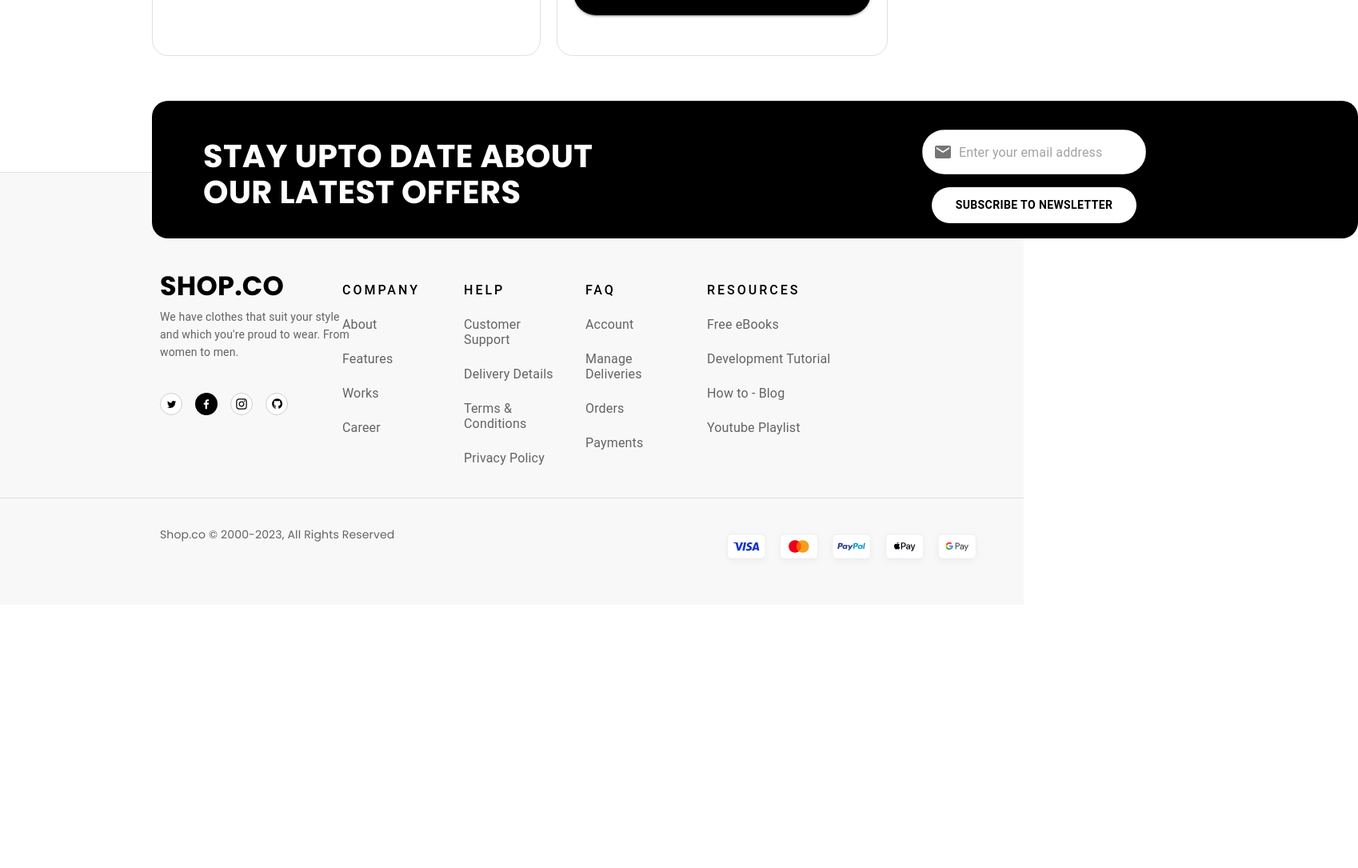
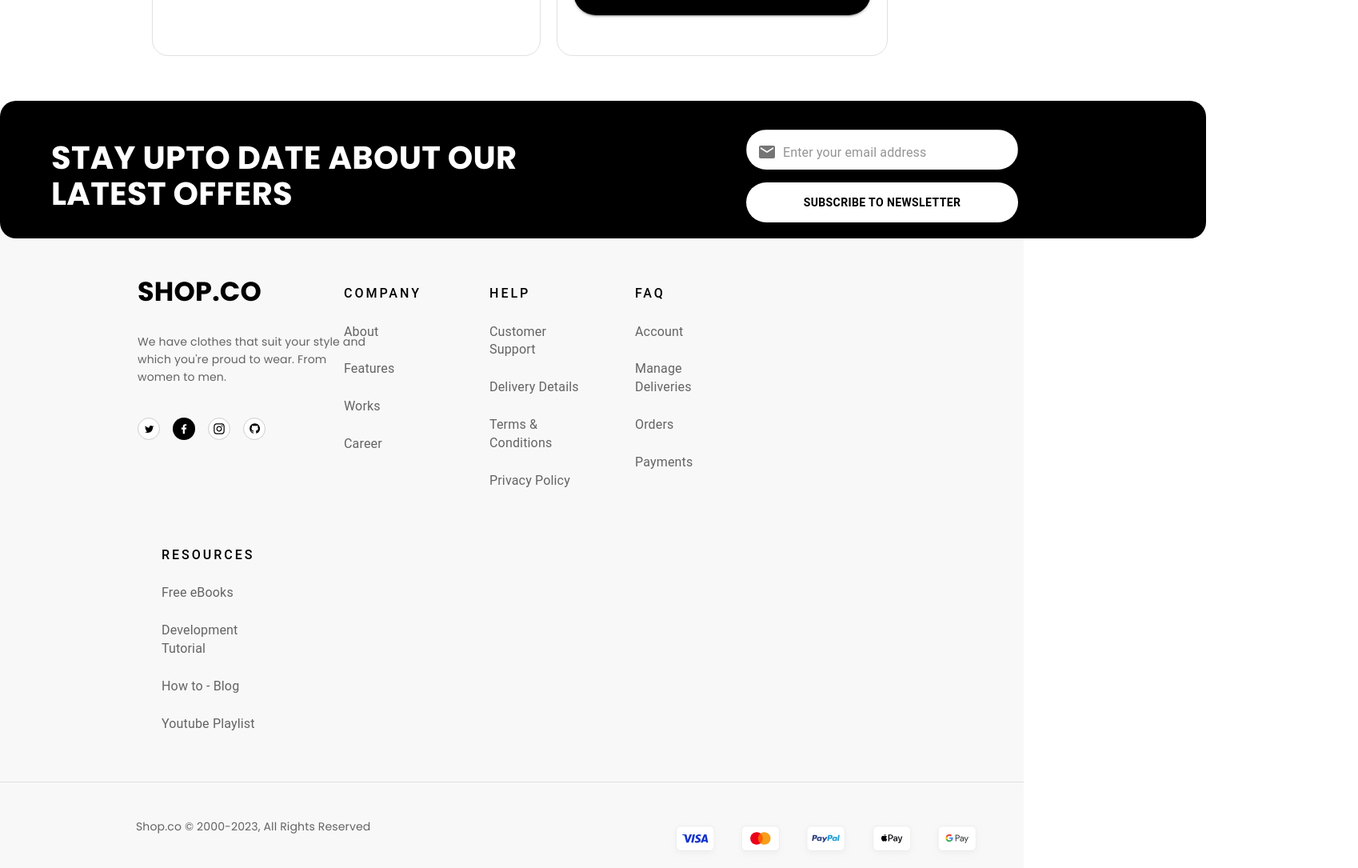
Before and after one commit to aakansha183/E-commerce, a React (Create React App) app: page /Cart in a window 1280 px wide. Shown: the part 700-1785 px from the top of the page at 80% size, 1698 px wide, since content can reach past the window. Before the commit the page ends 1456 px from the top, so only its background shows below. Built offline with nearby package versions, Linux system fonts and the light colour scheme.

Commit message:
Refactored code

```diff
--- a/src/CommonComponents/Footer.tsx
+++ b/src/CommonComponents/Footer.tsx
@@ -1,6 +1,6 @@
 import React from 'react';
 import { Box, Grid, Typography, TextField, Button, InputAdornment } from '@mui/material';
-import { Email, Twitter, Facebook, Instagram, GitHub } from '@mui/icons-material';
+import { Email } from '@mui/icons-material';
 import VisaIcon from '../Assests/ImagesData/VisaIcon';
 import Mastercard from '../Assests/ImagesData/MasterCardIcon';
 import IphonePay from '../Assests/ImagesData/IPhonePayIcon';
@@ -11,13 +11,35 @@ import GithubIcon from '../Assests/ImagesData/GithubIcon';
 import InstaIcon from '../Assests/ImagesData/InstaIcon';
 import TwitterIcon from '../Assests/ImagesData/TwitterIcon';
 
+const socialIcons = [
+  { icon: <TwitterIcon />, link: 'https://x.com/?lang=en' },
+  { icon: <FacebookIcon />, link: 'https://www.facebook.com/' },
+  { icon: <InstaIcon />, link: 'https://www.instagram.com/' },
+  { icon: <GithubIcon />, link: 'https://github.com/' }
+];
+
+const paymentIcons = [
+  { icon: <VisaIcon />, link: 'https://www.visa.co.in/' },
+  { icon: <Mastercard />, link: 'https://www.mastercard.co.in/en-in.html/' },
+  { icon: <PayPalIcon />, link: 'https://www.paypal.com/in/home' },
+  { icon: <IphonePay />, link: 'https://www.apple.com/apple-pay/' },
+  { icon: <GpayIcon />, link: 'https://payments.google.com/gp/w/u/0/home/signup' }
+];
+
+const companyInfo = [
+  { title: 'COMPANY', items: ['About', 'Features', 'Works', 'Career'] },
+  { title: 'HELP', items: ['Customer Support', 'Delivery Details', 'Terms & Conditions', 'Privacy Policy'] },
+  { title: 'FAQ', items: ['Account', 'Manage Deliveries', 'Orders', 'Payments'] },
+  { title: 'RESOURCES', items: ['Free eBooks', 'Development Tutorial', 'How to - Blog', 'Youtube Playlist'] }
+];
+
 const Footer: React.FC = () => {
   return (
     <Box sx={{ backgroundColor: '#f8f8f8', padding: '40px 0', borderTop: '1px solid #e0e0e0' }}>
-      <Box sx={{ backgroundColor: '#000000', color: '#fff', padding: '36px 64px 36px 64px', borderRadius: '20px',width:'1380px',height:'100px',marginLeft: '190px',marginTop:'-130px' }}>
+      <Box sx={{ backgroundColor: '#000', color: '#fff', padding: '36px 64px', borderRadius: '20px', width: '1380px', height: '100px', margin: '0 auto', marginTop: '-130px' }}>
         <Grid container justifyContent="center" alignItems="center" spacing={2}>
           <Grid item xs={12} md={6}>
-            <Typography variant="h4" fontWeight="700" fontSize={'40px'} lineHeight={'45px'} width={'551px'} height={'94px'} fontFamily={'Poppins'}>
+            <Typography variant="h4" fontWeight="700" fontSize={'40px'} lineHeight={'45px'} fontFamily={'Poppins'}>
               STAY UPTO DATE ABOUT OUR LATEST OFFERS
             </Typography>
           </Grid>
@@ -26,13 +48,9 @@ const Footer: React.FC = () => {
               <TextField
                 variant="outlined"
                 placeholder="Enter your email address"
-    sx={{
-      bgcolor: '#fff',
-      borderRadius: '30px',
-      marginBottom: 2,
-      maxWidth: 350,
-    }}
+                sx={{ bgcolor: '#fff', borderRadius: '30px', marginBottom: 2, width: 340, height: 50 }}
                 InputProps={{
+                  style: { color: 'black' },
                   startAdornment: (
                     <InputAdornment position="start">
                       <Email />
@@ -42,130 +60,62 @@ const Footer: React.FC = () => {
               />
               <Button
                 variant="contained"
-    color="primary"
-    sx={{
-      borderRadius: '30px',
-      bgcolor: '#fff',
-      color: '#000',
-      padding: '10px 30px',
-      fontWeight: 'bold',
-    }}
+                sx={{ borderRadius: '30px', bgcolor: '#fff', color: '#000', padding: '10px 30px', fontWeight: 'bold', width: 340, height: 50 }}
               >
                 Subscribe to Newsletter
               </Button>
             </Box>
-
           </Grid>
         </Grid>
       </Box>
 
-      <Grid container spacing={4} justifyContent="center" sx={{ padding: '40px 200px' }}>
+      <Grid container spacing={4}  sx={{ padding: '40px 200px',marginLeft:'-60px' }}>
         <Grid item xs={12} sm={3}>
-          <Typography variant="h6" fontWeight="700" fontSize={'33.45px'} width={'167px'} height={'23px'} lineHeight = {'40.15px'} fontFamily={'Poppins'}>
+          <Typography variant="h6" fontWeight="700" fontSize={'33.45px'} fontFamily="Poppins" >
             SHOP.CO
           </Typography>
-          <Typography variant="body2" color="textSecondary" sx={{ marginTop: 3,fontWeight:'400',fontSize:'14px',lineHeight:'22px',width:'248px',height:'66px' }}>
+          <Typography variant="body2" color="textSecondary" sx={{ marginTop: 3, fontWeight: 400, fontSize: '14px',width:'290px',height:'66px',lineHeight:'22px',fontFamily:'Poppins', }}>
             We have clothes that suit your style and which you're proud to wear. From women to men.
           </Typography>
-          <Box sx={{ display: 'flex', marginTop: 5 ,gap :2}}>
-
-          <a href="https://x.com/?lang=en" target = "_blank" > <TwitterIcon/></a>
-          <a href="https://www.facebook.com/" target="_blank">
-      <FacebookIcon />
+          <Box sx={{ display: 'flex', marginTop: 5, gap: 2 }}>
+            {socialIcons.map((social, index) => (
+              <a href={social.link} target="_blank" key={index} rel="noopener noreferrer">
+                {social.icon}
               </a>
-             <a href="https://www.instagram.com/" target = "_blank" > <InstaIcon/></a>
-           <a href=" https://github.com/" target = "_blank" > <GithubIcon/></a>
-
+            ))}
           </Box>
         </Grid>
 
-        <Grid item xs={15} sm={2}>
-          <Typography variant="h6" fontWeight="500" fontSize={'16px'} lineHeight={'18px'} letterSpacing={"3px"} marginTop={2} >
-            COMPANY
+        {companyInfo.map((section, index) => (
+          <Grid item xs={12} sm={2} key={index} sx= {{
+           marginLeft:'30px'
+          }}>
+            <Typography variant="h6" fontWeight="550" fontSize={'16px'} marginTop={2} letterSpacing="3px"  >
+              {section.title}
             </Typography>
-          <Typography variant="body2" color="textSecondary" sx={{ marginTop: 3, fontSize:'16px',fontWeight:'400',lineHeight:'19px'}}>
-            About
-
+            {section.items.map((item, idx) => (
+              <Typography variant="body2" color="textSecondary" sx={{ marginTop: 3, fontSize: '16px', fontWeight: 400,marginBottom:'20px'}} key={idx}>
+                {item}
               </Typography>
-          <Typography variant="body2" color="textSecondary" sx={{ marginTop: 3, fontSize:'16px',fontWeight:'400',lineHeight:'19px'}}>
-            Features
-          </Typography>
-          <Typography variant="body2" color="textSecondary" sx={{ marginTop: 3, fontSize:'16px',fontWeight:'400',lineHeight:'19px'}}>
-            Works
-          </Typography>
-          <Typography variant="body2" color="textSecondary" sx={{ marginTop: 3, fontSize:'16px',fontWeight:'400',lineHeight:'19px'}}>
-          Career
-          </Typography>
+            ))}
+          </Grid>
+        ))}
       </Grid>
 
-        <Grid item xs={12} sm={2}>
-          <Typography variant="h6" fontWeight="500" fontSize={'16px'} lineHeight={'18px'} letterSpacing={"3px"} marginTop={2}>
-            HELP
-          </Typography>
-          <Typography variant="body2" color="textSecondary" sx={{ marginTop: 3, fontSize:'16px',fontWeight:'400',lineHeight:'19px'}}>
-            Customer Support
-          </Typography>
-          <Typography variant="body2" color="textSecondary" sx={{ marginTop: 3, fontSize:'16px',fontWeight:'400',lineHeight:'19px'}}>
-            Delivery Details
-          </Typography>
-          <Typography variant="body2" color="textSecondary"sx={{ marginTop: 3, fontSize:'16px',fontWeight:'400',lineHeight:'19px'}}>
-            Terms & Conditions
-          </Typography>
-          <Typography variant="body2" color="textSecondary" sx={{ marginTop: 3, fontSize:'16px',fontWeight:'400',lineHeight:'19px'}}>
-            Privacy Policy
-          </Typography>
-        </Grid>
-
-        <Grid item xs={12} sm={2}>
-          <Typography variant="h6" fontWeight="500" fontSize={'16px'} lineHeight={'18px'} letterSpacing={"3px"} marginTop={2}>
-            FAQ
-          </Typography>
-          <Typography variant="body2" color="textSecondary" sx={{ marginTop: 3, fontSize:'16px',fontWeight:'400',lineHeight:'19px'}}>
-            Account
-          </Typography>
-          <Typography variant="body2" color="textSecondary" sx={{ marginTop: 3, fontSize:'16px',fontWeight:'400',lineHeight:'19px'}}>
-            Manage Deliveries
-          </Typography>
-          <Typography variant="body2" color="textSecondary" sx={{ marginTop: 3, fontSize:'16px',fontWeight:'400',lineHeight:'19px'}}>
-            Orders
-          </Typography>
-          <Typography variant="body2" color="textSecondary" sx={{ marginTop: 3, fontSize:'16px',fontWeight:'400',lineHeight:'19px'}}>
-            Payments
-          </Typography>
-        </Grid>
-
-        <Grid item xs={12} sm={3}>
-          <Typography variant="h6" fontWeight="500" fontSize={'16px'} lineHeight={'18px'} letterSpacing={"3px"} marginTop={2}>
-            RESOURCES
-          </Typography>
-          <Typography variant="body2" color="textSecondary" sx={{ marginTop: 3, fontSize:'16px',fontWeight:'400',lineHeight:'19px'}}>
-            Free eBooks
-          </Typography>
-          <Typography variant="body2" color="textSecondary" sx={{ marginTop: 3, fontSize:'16px',fontWeight:'400',lineHeight:'19px'}}>
-            Development Tutorial
-          </Typography>
-          <Typography variant="body2" color="textSecondary" sx={{ marginTop: 3, fontSize:'16px',fontWeight:'400',lineHeight:'19px'}}>
-            How to - Blog
-          </Typography>
-          <Typography variant="body2" color="textSecondary" sx={{ marginTop: 3, fontSize:'16px',fontWeight:'400',lineHeight:'19px'}}>
-            Youtube Playlist
-          </Typography>
-        </Grid>
-      </Grid>
-      <Box sx={{  padding: '15px 0', borderTop: '1px solid #e0e0e0'}}>
-        <Typography variant="body2" color="textSecondary" marginLeft={'200px'} marginTop = {'20px'} fontFamily={'Poppins'} >
+      <Box sx={{ padding: '15px 0', borderTop: '1px solid #e0e0e0', textAlign: 'left'}}>
+        <Typography variant="body2" color="textSecondary" fontFamily="Poppins" sx= {{
+          marginTop:'30px',marginLeft:'170px'
+        }}>
           Shop.co © 2000-2023, All Rights Reserved
         </Typography>
+      </Box>
 
-      </Box>
-      <Box sx={{ display: 'flex',justifyContent:'right',marginRight:'50px',marginTop:'-30px'}}>
-         <a href='https://www.visa.co.in/' target='_blank'><VisaIcon/></a>
-         <a href='https://www.mastercard.co.in/en-in.html/' target='_blank'><Mastercard/></a>
-         <a href='https://www.paypal.com/in/home' target='_blank'><PayPalIcon/></a>
-         <a href='https://www.apple.com/apple-pay/' target='_blank'><IphonePay/></a>
-         <a href='https://payments.google.com/gp/w/u/0/home/signup' target='_blank'><GpayIcon/></a>
-
-
+      <Box sx={{ display: 'flex', justifyContent: 'right', gap: 2, marginRight: '50px', marginTop: '-30px' }}>
+        {paymentIcons.map((payment, index) => (
+          <a href={payment.link} target="_blank" key={index} rel="noopener noreferrer">
+            {payment.icon}
+          </a>
+        ))}
       </Box>
     </Box>
   );
--- a/src/CommonComponents/TopHeader.tsx
+++ b/src/CommonComponents/TopHeader.tsx
@@ -26,13 +26,15 @@ const TopHeader: React.FC = () => {
           alignItems: "center",
           color: "#ffffff",
           position: "relative",
+          px: { xs: 2, sm: 3, md: 4 },
         }}
       >
         <Typography
           variant="body2"
           sx={{
-            fontSize: "14px",
+            fontSize: { xs: "12px", sm: "14px" },
             fontFamily: "sans-serif",
+            textAlign: "center",
           }}
         >
           Sign up and get 20% off your first order.{" "}
@@ -49,7 +51,7 @@ const TopHeader: React.FC = () => {
         <IconButton
           sx={{
             position: "absolute",
-            right: "16px",
+            right: { xs: "8px", sm: "16px" },
             color: "#ffffff",
           }}
           onClick={handleClose}
--- a/src/Pages/PageCart/Components/CartComponent.tsx
+++ b/src/Pages/PageCart/Components/CartComponent.tsx
@@ -1,5 +1,5 @@
 import React, { useState, useEffect } from 'react';
-import { Box, Grid, Typography, Button, Divider } from '@mui/material';
+import { Box, Grid, Typography, Button, Divider, IconButton } from '@mui/material';
 import { useSelector, useDispatch } from 'react-redux';
 import { RootState } from '../../../Redux/Store';
 import IncrementDecrementBox from '../../PageProductDetails/Components/ComponentIncrementDecrementBox';
@@ -85,7 +85,9 @@ const CartComponent: React.FC = () => {
                 </Box>
                 <Box display="flex" flexDirection="column" alignItems="flex-end">
                   <Box onClick={() => handleDelete(item.id)}>
+                    <IconButton>
                     <DeleteIcon />
+                    </IconButton>
                   </Box>
                   <IncrementDecrementBox
                     count={itemQuantities[item.id] || 1}
--- a/src/Pages/PageCategory/CategoryDetails.tsx
+++ b/src/Pages/PageCategory/CategoryDetails.tsx
@@ -13,7 +13,7 @@ const CategoryDetails: React.FC = () => {
       <TopHeader />
       <Header />
 
-      <Divider sx={{ mt: 2,width: '82%',marginLeft:'140px' }} />
+      <Divider sx={{ mt: 2,width: '87%',marginLeft:'120px' }} />
 
       <FilterProvider>
         <Box sx={{ display: 'flex', paddingRight: 1, mt: 4, mb: 18 }}>
--- a/src/Pages/PageHome/Components/NewArrival.tsx
+++ b/src/Pages/PageHome/Components/NewArrival.tsx
@@ -1,8 +1,6 @@
 import React from "react";
 import {
   Box,
-  Card,
-  CardContent,
   Typography,
   Button,
   Grid,
--- a/src/Pages/PageHome/Components/Testimonials.tsx
+++ b/src/Pages/PageHome/Components/Testimonials.tsx
@@ -85,7 +85,8 @@ const Testimonials: React.FC = () => {
               flexShrink: 0,
               borderRadius: '20px',
               transition: 'all 0.3s ease',
-             border:'solid 1px #C8C8C8',
+             border:'solid 0.8px #C8C8C8',
+             boxShadow: 0
 
             }}
           >
--- a/src/Pages/PageSignup/Signup.tsx
+++ b/src/Pages/PageSignup/Signup.tsx
@@ -40,8 +40,10 @@ const Register: React.FC = () => {
         lastName: values.lastName,
       };
       await registerUser(newUser);
-      toast.success("Successfully Registered");
-      navigate("/login");
+      toast.success("Successfully Registered",{
+        theme:'dark'
+      });
+      navigate("/Home");
     } catch (err) {
       if (err instanceof Error) {
         setRegistrationError(err.message);
--- a/src/Redux/cartSlice.ts
+++ b/src/Redux/cartSlice.ts
@@ -22,7 +22,7 @@ const cartSlice = createSlice({
   initialState,
   reducers: {
 
-    addToCart(state, action: PayloadAction<CartItem>) {
+    AddToCart(state, action: PayloadAction<CartItem>) {
       const existingItem = state.items.find(item => item.id === action.payload.id && item.color === action.payload.color);
       if (existingItem) {
         existingItem.quantity += action.payload.quantity;
@@ -36,6 +36,6 @@ const cartSlice = createSlice({
   },
 });
 
-export const { addToCart,removeItem } = cartSlice.actions;
+export const { AddToCart,removeItem } = cartSlice.actions;
 
 export default cartSlice.reducer;
```
Also changed, not shown: src/CommonComponents/Header.tsx (+47 -6 lines), src/Pages/PageHome/Components/HeroSection.tsx (+21 -2 lines), src/Pages/PageProductDetails/ProductDetailPage.tsx (+9 -6 lines). Lines whose indentation alone changed are shown as unchanged.
